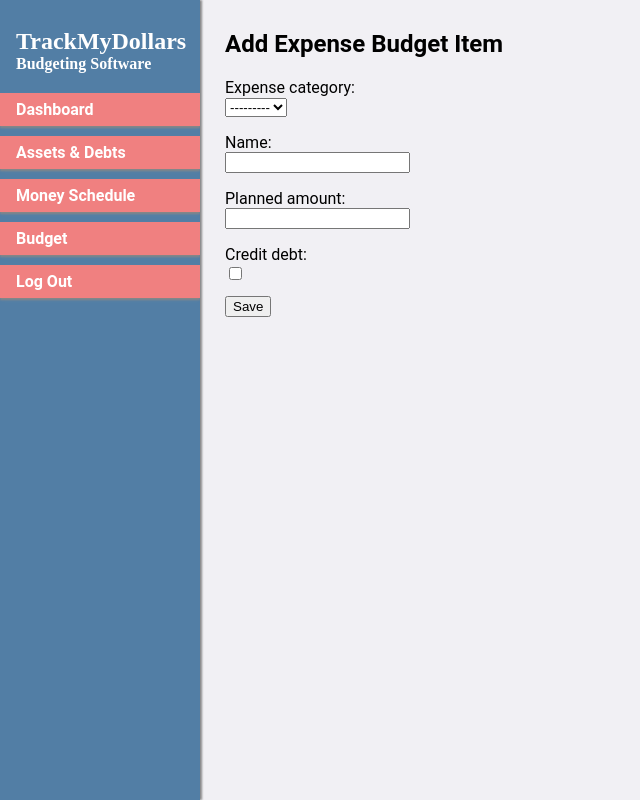
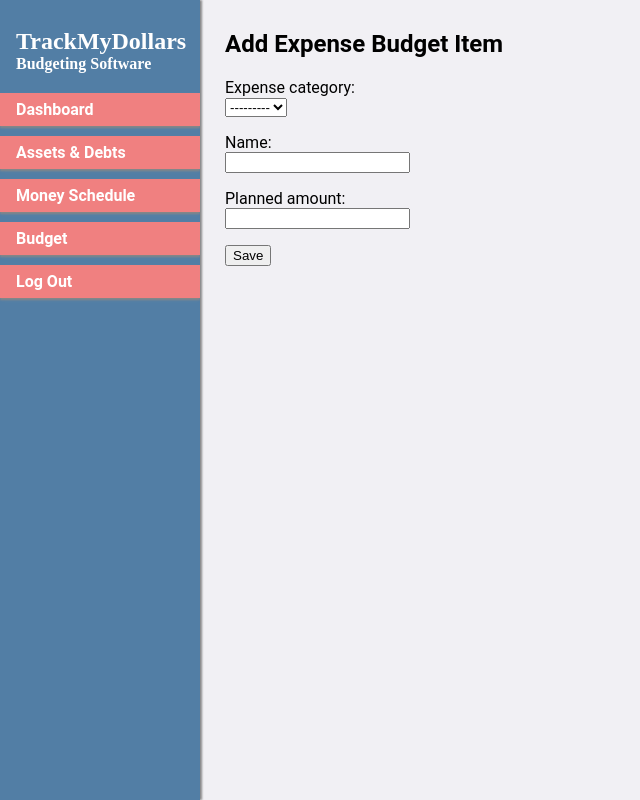
Before and after one commit to dhoneck/trackmydollars, a Django app: page /budget/04/2021/expense-category/1/add-expense-budget-item in a window 1280 px wide. Shown: the whole page, without its empty margins (0-640 px from the left). Run offline with Django 3.2, Linux system fonts and the light colour scheme; data that the repository does not hold is empty.

Commit message:
Add transfer boolean to budget items and improve budget view

```diff
--- a/budgets/models.py
+++ b/budgets/models.py
@@ -182,6 +182,7 @@ class IncomeBudgetItem(models.Model):
     budget_period = models.ForeignKey('BudgetPeriod', on_delete=models.CASCADE, related_name='income_budget_items')
     name = models.CharField(max_length=50)
     planned_amount = models.DecimalField(max_digits=9, decimal_places=2)
+    transfer = models.BooleanField(default=False)
 
     def __str__(self):
         return self.name + ' - ' + str(self.budget_period)
@@ -243,7 +244,7 @@ class ExpenseBudgetItem(models.Model):
     expense_category = models.ForeignKey('ExpenseCategory', on_delete=models.CASCADE, related_name='expense_budget_items')
     name = models.CharField(max_length=50)
     planned_amount = models.DecimalField(max_digits=9, decimal_places=2)
-    credit_debt = models.BooleanField(default=False)
+    transfer = models.BooleanField(default=False)
 
     def __str__(self):
         return self.name + ' for $' + str(self.planned_amount) + ' : ' + str(self.expense_category)
--- a/budgets/views.py
+++ b/budgets/views.py
@@ -668,9 +668,6 @@ def specific_budget(request, month, year):
         total_old_debt = Decimal(0.00)
         total_new_debt = Decimal(0.00)
         total_paid_debt = Decimal(0.00)
-        total_remaining_new_debt = Decimal(0.00)
-        total_remaining_old_debt = Decimal(0.00)
-        total_remaining_debt = Decimal(0.00)
 
         income_budget_items = bp.income_budget_items.all()
 
@@ -698,8 +695,7 @@ def specific_budget(request, month, year):
                     if t.credit_payoff:
                         old_debt_paid += t.amount
                         total_paid_debt += t.amount
-        total_remaining_old_debt = total_old_debt - old_debt_paid
-        total_remaining_new_debt = total_new_debt  # TODO: Fix new debt payoff
+
 
     except BudgetPeriod.DoesNotExist:
         print('Does not exist, dummy')
@@ -710,7 +706,7 @@ def specific_budget(request, month, year):
 
     left_to_plan = total_planned_income - total_planned_expenses
     left_to_spend = total_actual_income - total_actual_expenses
-    total_remaining_debt = total_old_debt + total_new_debt - total_paid_debt
+    total_remaining_debt = total_new_debt - total_paid_debt
 
     return render(request,
                   'budgets/budget.html',
@@ -723,11 +719,8 @@ def specific_budget(request, month, year):
                    'total_planned_expenses': total_planned_expenses,
                    'total_actual_income': total_actual_income,
                    'total_actual_expenses': total_actual_expenses,
-                   'total_old_debt': total_old_debt,
                    'total_new_debt': total_new_debt,
                    'total_paid_debt': total_paid_debt,
-                   'total_remaining_new_debt': total_remaining_new_debt,
-                   'total_remaining_old_debt': total_remaining_old_debt,
                    'total_remaining_debt': total_remaining_debt,
                    'left_to_plan': left_to_plan,
                    'left_to_spend': left_to_spend,
```
Also changed, not shown: templates/budgets/budget.html (+7 -7 lines).
